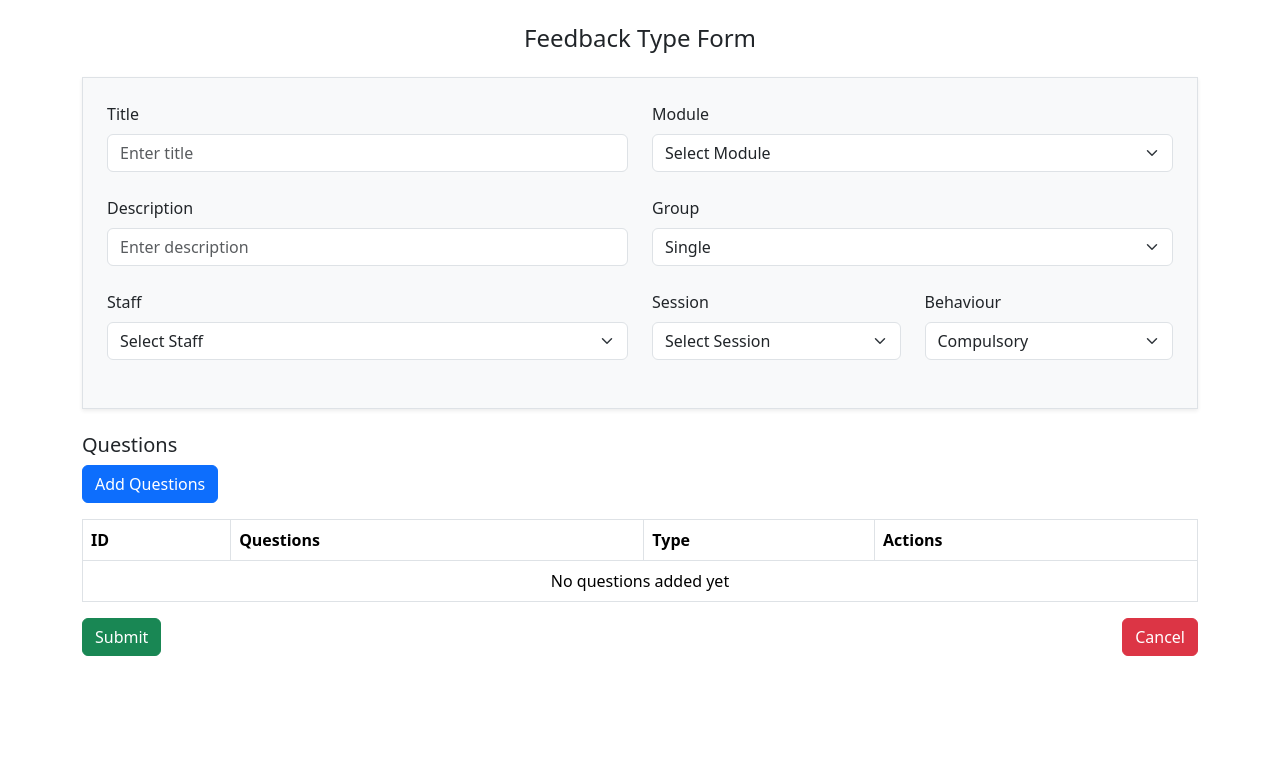
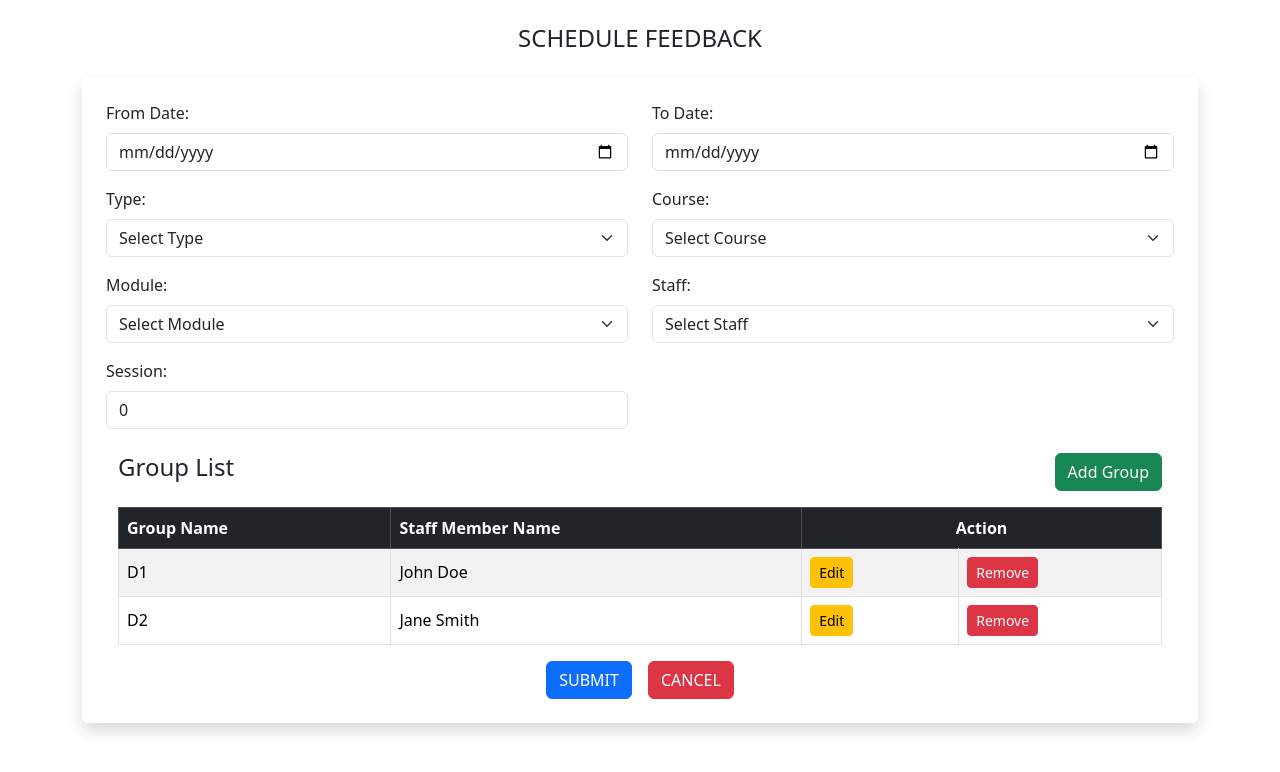
Before and after one commit to 00Feedback-Management-System/FMS_FrontEnd, a React (Vite) app in the folder Feedback_Manangement_System/: page / in a window 1280 px wide. Shown: the top 772 px of the page. Built offline with nearby package versions, Linux system fonts and the light colour scheme.

Commit message:
feedbackschedule form

```diff
--- a/Feedback_Manangement_System/src/App.jsx
+++ b/Feedback_Manangement_System/src/App.jsx
@@ -2,14 +2,22 @@ import { useState } from 'react'
 import FeedbackTypeForm from "./components/FeedbackTypeForm";
 import AddQuestionForm from './components/AddQuestionForm';
 import { BrowserRouter as Router, Routes, Route } from "react-router-dom";
+import ScheduleFeedbackForm from './components/ScheduleFeedbackForm';
+import EditGroup from './components/EditGroup';
 function App() {
   const [questions, setQuestions] = useState([]);
+  const [groups,setGroups]=useState([
+    {id:1,groupName:"D1",staffName:"John Doe"},
+    {id:2,groupName:"D2",staffName:"Jane Smith"}
+  ]);
 
   return (
     <Router>
       <Routes>
-        <Route path="/" element={<FeedbackTypeForm questions={questions} setQuestions={setQuestions}/>}></Route>
-        <Route path="/add-question" element={<AddQuestionForm questions={questions} setQuestions={setQuestions}/>}></Route>
+        <Route path='/' element={<ScheduleFeedbackForm groups={groups} setGroups={setGroups}/>}></Route>
+        {/* <Route path="/" element={<FeedbackTypeForm questions={questions} setQuestions={setQuestions}/>}></Route> */}
+        {/* <Route path="/add-question" element={<AddQuestionForm questions={questions} setQuestions={setQuestions}/>}></Route> */}
+        <Route path="/edit-group/:id" element={<EditGroup groups={groups} setGroups={setGroups}/>}></Route>
       </Routes>
     </Router>
   )
--- /dev/null
+++ b/Feedback_Manangement_System/src/components/EditGroup.jsx
@@ -0,0 +1,93 @@
+import { useParams, useNavigate } from "react-router-dom";
+import { useState, useEffect } from "react";
+
+function EditGroup({ groups, setGroups }) {
+  const { id } = useParams();
+  const navigate = useNavigate();
+
+
+  const isAddMode = id === "new";
+
+  const [formData, setFormData] = useState({
+    groupName: "",
+    staffName: ""
+  });
+
+  useEffect(() => {
+    if (!isAddMode) {
+      const group = groups.find(g => g.id === parseInt(id));
+      if (group) {
+        setFormData({
+          groupName: group.groupName,
+          staffName: group.staffName
+        });
+      }
+    }
+  }, [id, isAddMode, groups]);
+
+  const handleChange = (e) => {
+    setFormData({ ...formData, [e.target.name]: e.target.value });
+  };
+
+  const handleSave = (e) => {
+    e.preventDefault();
+    if (isAddMode) {
+      // Add new group
+      const newGroup = {
+        id: groups.length + 1,
+        groupName: formData.groupName,
+        staffName: formData.staffName
+      };
+      setGroups([...groups, newGroup]);
+    } else {
+      // Update existing group
+      const updatedGroups = groups.map(g =>
+        g.id === parseInt(id) ? { ...g, ...formData } : g
+      );
+      setGroups(updatedGroups);
+    }
+    navigate("/"); // go back to list
+  };
+
+  return (
+    <div className="container mt-4">
+      <h2>{isAddMode ? "Add Group" : "Edit Group"}</h2>
+      <form onSubmit={handleSave}>
+        <div className="mb-3">
+          <label className="form-label">Group Name</label>
+          <input
+            type="text"
+            className="form-control"
+            name="groupName"
+            value={formData.groupName}
+            onChange={handleChange}
+            required
+          />
+        </div>
+        <div className="mb-3">
+          <label className="form-label">Staff Name</label>
+          <input
+            type="text"
+            className="form-control"
+            name="staffName"
+            value={formData.staffName}
+            onChange={handleChange}
+            required
+          />
+        </div>
+        <button type="submit" className="btn btn-primary">
+          {isAddMode ? "Add Group" : "Save Changes"}
+        </button>
+        <button
+          type="button"
+          className="btn btn-secondary ms-2"
+          onClick={() => navigate("/")}
+        >
+          Cancel
+        </button>
+      </form>
+    </div>
+  );
+}
+
+export default EditGroup;
--- /dev/null
+++ b/Feedback_Manangement_System/src/components/ScheduleFeedbackForm.jsx
@@ -0,0 +1,145 @@
+import React, {useState} from "react";
+import "bootstrap/dist/css/bootstrap.min.css";
+import { useNavigate } from "react-router-dom";
+import { Link } from "react-router-dom";
+
+function ScheduleFeedbackForm({groups,setGroups}){
+
+    const navigate=useNavigate();
+
+    const handleDelete=(id)=>{
+        setGroups(groups.filter((group)=>group.id!==id))
+    };
+
+
+     return (
+        <div className="container mt-4">
+            <h4 className="text-center mb-4">SCHEDULE FEEDBACK</h4>
+            <form className="p-4 rounded shadow">
+             <div className="row mb-3">
+                <div className="col-md-6">
+                    <label className="form-label">From Date:</label>
+                    <input type="date"
+                           name="fromDate"
+                           className="form-control"
+
+                           required
+                    />
+                </div>
+                <div className="col-md-6">
+                    <label className="form-label">To Date:</label>
+                    <input type="date"
+                           name="toDate"
+                           className="form-control"
+                           required
+                    />
+                </div>
+             </div>
+
+             <div className="row mb-3">
+                <div className="col-md-6">
+                    <label className="form-label">Type:</label>
+                    <select name="type"
+                            className="form-select"
+                            defaultValue=""
+                            required
+                    >
+                        <option value="" disabled hidden>Select Type</option>
+                        <option value="Mid Module Lab">Mid Module Lab</option>
+                        <option value="Module End Theory">Module End Theory</option>
+                        <option value="Mid Module Theory">Mid Module Theory</option>
+                    </select>
+                </div>
+                <div className="col-md-6">
+                    <label className="form-label">Course:</label>
+                    <select name="course"
+                            className="form-select"
+                            defaultValue=""
+                            required
+                    >
+                        <option value="" disabled hidden>Select Course</option>
+                        <option value="PG-DAC">PG-DAC</option>
+                        <option value="PG-DBDA">PG-DBDA</option>
+                    </select>
+                </div>
+             </div>
+
+             <div className="row mb-3">
+                    <div className="col-md-6">
+                        <label className="form-label">Module:</label>
+                        <select name="module"
+                                className="form-select"
+                                defaultValue=""
+                                required
+                        >
+                            <option value="" disabled hidden>Select Module</option>
+                            <option value="CoreJava">Core Java</option>
+                            <option value="C++">C++</option>
+                            <option value="Javascript">Javascript</option>
+                        </select>
+                    </div>
+                    <div className="col-md-6">
+                        <label className="form-label">Staff:</label>
+                        <select name="staff"
+                                className="form-select"
+                                defaultValue=""
+                                required
+                        >
+                            <option value="" disabled hidden>Select Staff</option>
+                            <option value="Mahesh Panhale">Mahesh Panhale</option>
+                            <option value="Amit Kulkarni">Amit Kulkarni</option>
+                            <option value="Nilesh Ghule">Nilesh Ghule</option>
+                        </select>
+                    </div>
+              </div>
+
+              <div className="row mb-3">
+                <div className="col-md-6">
+                    <label className="form-label">Session:</label>
+                    <input type="number" name="session" className="form-control" defaultValue={0} min={0}/>
+                </div>
+              </div>
+
+              <div className="container mt-4">
+                <div className="d-flex justify-content-between align-items-center mb-3">
+                    <h4>Group List</h4>
+                     <Link to="/edit-group/new" className="btn btn-success">Add Group</Link>
+                </div>
+
+                 <table className="table table-bordered table-striped align-middle">
+                    <thead className="table-dark">
+                      <tr>
+                        <th >Group Name</th>
+                        <th>Staff Member Name</th>
+                        <th className="text-center" colSpan={2}>Action</th>
+                      </tr>
+                    </thead>
+                    <tbody>
+                      {groups.map((group)=>(
+                        <tr key={group.id}>
+                            <td>{group.groupName}</td>
+                            <td>{group.staffName}</td>
+                            <td><button type="button" className="btn btn-warning btn-sm me-2" onClick={()=>navigate(`/edit-group/${group.id}`)}>Edit</button></td>
+                            <td><button  type="button" className="btn btn-danger btn-sm" onClick={()=>handleDelete(group.id)}>Remove</button></td>
+                        </tr>
+                    ))}
+                    {groups.length==0 && (
+                        <tr>
+                            <td colSpan="3" className="text-center">No Groups available</td>
+                        </tr>
+                    )}
+                    </tbody>
+                </table>
+             </div>
+
+             <div className="text-center">
+                <button type="submit" className="btn btn-primary me-3">SUBMIT</button>
+                <button type="button" className="btn btn-danger">CANCEL</button>
+             </div>
+            </form>
+
+
+        </div>
+     )
+}
+export default ScheduleFeedbackForm;
```
